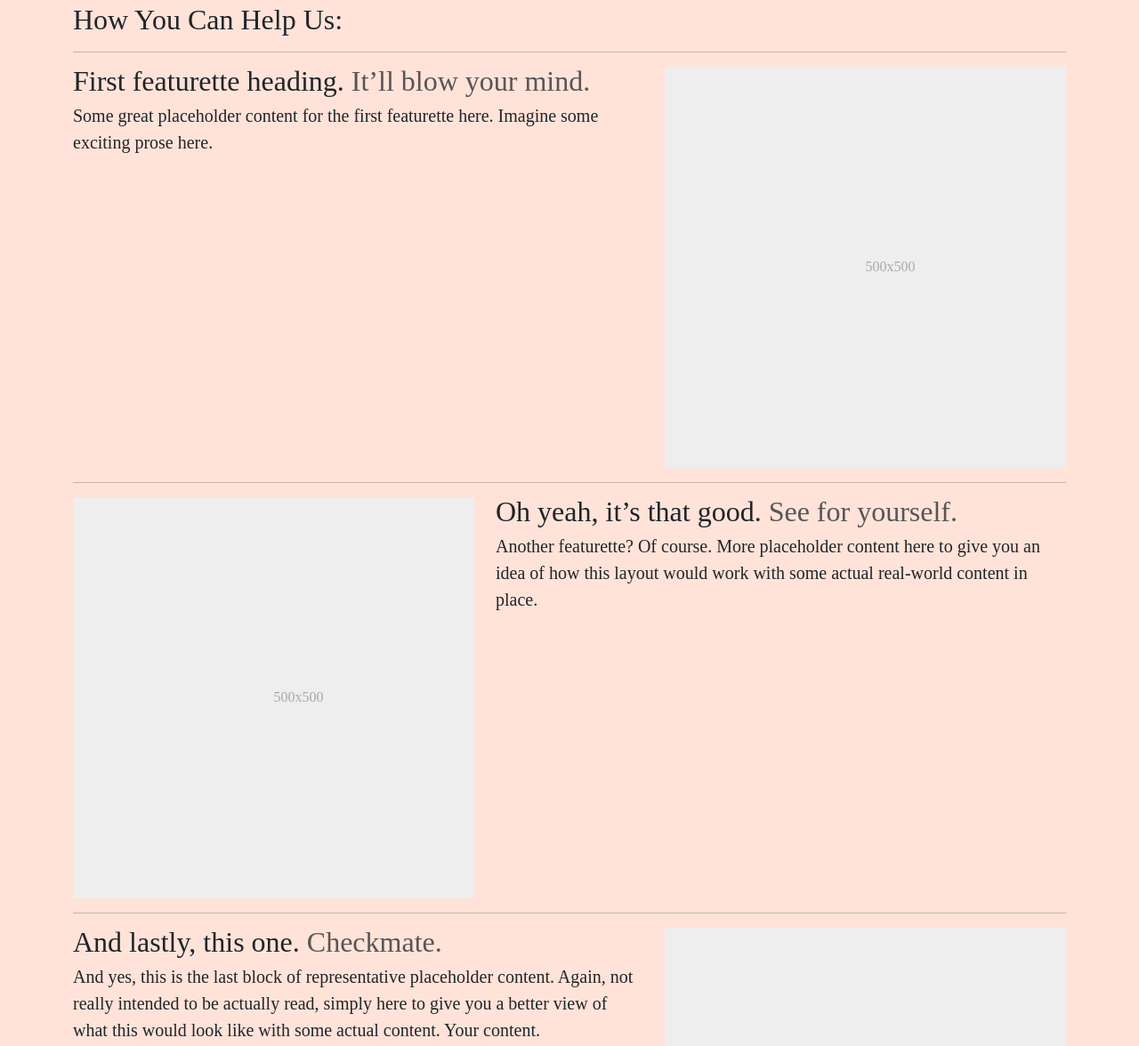
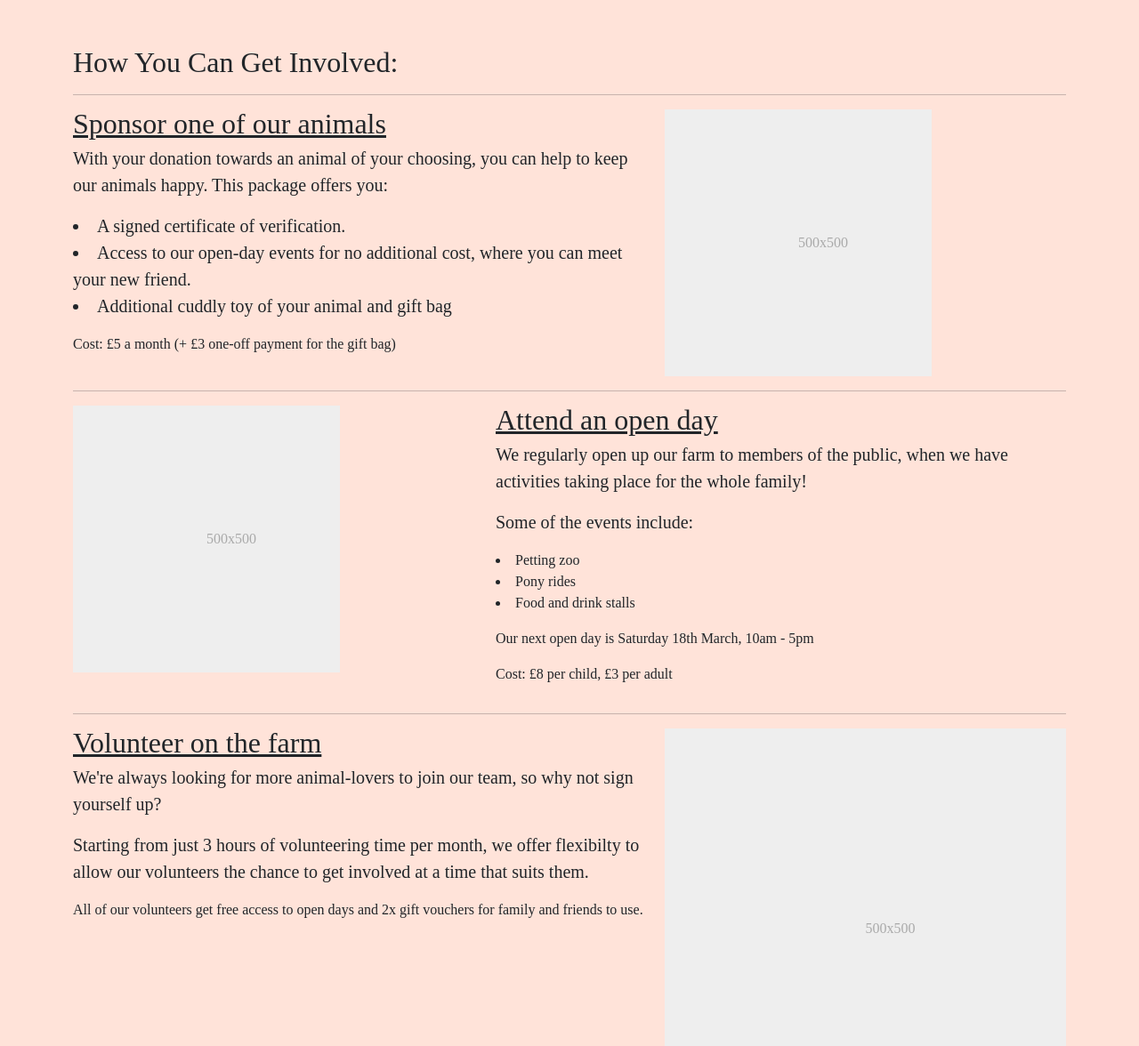
Before and after one commit to AmyBarnhouse/Charity-Website, a website: page client/index.html in a window 1280 px wide. Shown: the part 2164-3340 px from the top of the page at 89% size. Drawn offline with nearby package versions, Linux system fonts and the light colour scheme.

```diff
--- a/client/client.js
+++ b/client/client.js
@@ -84,6 +84,11 @@
 //   });
 
 
+document.getElementById('about0').addEventListener('click', (event) => {
+  const box = document.createElement('p')
+  box.setAttribute('id', 'boxAbout0')
+})
+
 
 fetch("animals.json")
 .then(response => response.json())
@@ -106,4 +111,5 @@
   document.querySelector('#aniBreed7').innerText = data[7].breed
   document.querySelector('#aniName8').innerText = data[8].name
   document.querySelector('#aniBreed8').innerText = data[8].breed
+  document.querySelector('#about0').innerText = data[0].age + ('\n') + data[0].description + ('\n') + data[0].country
 })
--- a/client/index.html
+++ b/client/index.html
@@ -75,7 +75,7 @@
           <div class="carousel-caption text-end">
             <h1>Help us to transform lives.</h1>
             <!-- <p>Your generosity can help us to look after our animals.</p> -->
-            <p><a class="btn btn-lg btn-primary" href="#Gallery">Donate</a></p>
+            <p><a class="btn btn-lg btn-primary" href="#Money">Donate</a></p>
           </div>
         </div>
       </div>
@@ -108,7 +108,7 @@
       <img class="bd-placeholder-img rounded-circle" src="media/deniz.png" width="140" height="140" role="img" preserveAspectRatio="xMidYMid slice" focusable="false"><title>Placeholder</title><rect width="100%" height="100%" fill="#777"></rect><text x="50%" y="50%" fill="#777" dy=".3em"></text></svg>
       <h2 class="fw-normal heading" id="aniName0"></h2>
       <p id="aniBreed0">Some representative placeholder content for the three columns of text below the carousel. This is the first column.</p>
-      <p><a class="btn btn-secondary"" href="#">View details »</a></p>
+      <p><a class="btn btn-secondary" id="about0">View details »</a></p>
     </div><!-- /.col-lg-4 -->
     <div class="col-lg-4">
       <img class="bd-placeholder-img rounded-circle" src="media/izzy.png" width="140" height="140" role="img" preserveAspectRatio="xMidYMid slice" focusable="false"><title>Placeholder</title><rect width="100%" height="100%" fill="#777"></rect><text x="50%" y="50%" fill="#777" dy=".3em"></text></svg>
@@ -120,7 +120,7 @@
       <img class="bd-placeholder-img rounded-circle" src="media/amy.png" width="140" height="140" role="img" preserveAspectRatio="xMidYMid slice" focusable="false"><title>Placeholder</title><rect width="100%" height="100%" fill="#777"></rect><text x="50%" y="50%" fill="#777" dy=".3em"></text></svg>
       <h2 class="fw-normal" id="aniName2">Heading</h2>
       <p id="aniBreed2">And lastly this, the third column of representative placeholder content.</p>
-      <p><a class="btn btn-secondary" href="#">View details »</a></p>
+      <p><a class="btn btn-secondary">View details »</a></p>
     </div><!-- /.col-lg-4 -->
     <div class="col-lg-4">
       <img class="bd-placeholder-img rounded-circle" src="media/sarah.png" width="140" height="140" role="img" preserveAspectRatio="xMidYMid slice" focusable="false"><title>Placeholder</title><rect width="100%" height="100%" fill="#777"></rect><text x="50%" y="50%" fill="#777" dy=".3em"></text></svg>
@@ -165,16 +165,23 @@
   <div class="b-example-divider mb-5"></div>
   <div class="b-example-divider mb-5"></div>
   <div mt-3>
-    <h2>How You Can Help Us:</h2>
+    <h2>How You Can Get Involved:</h2>
     <hr class="featurette-divider">
 
       <div class="row featurette">
         <div class="col-md-7">
-          <h2 class="featurette-heading fw-normal lh-1">First featurette heading. <span class="text-muted">It’ll blow your mind.</span></h2>
-          <p class="lead">Some great placeholder content for the first featurette here. Imagine some exciting prose here.</p>
+          <h2 class="featurette-heading fw-normal lh-1"><u>Sponsor one of our animals</u></h2>
+          <p class="lead">With your donation towards an animal of your choosing, you can help to keep our animals happy.
+            This package offers you:
+          </p>
+          <li class="lead">A signed certificate of verification.</li>
+          <li class="lead">Access to our open-day events for no additional cost, where you can meet your new friend.</li>
+          <li class="lead">Additional cuddly toy of your animal and gift bag</li>
+          <p></p>
+          <p>Cost: £5 a month (+ £3 one-off payment for the gift bag)</p>
         </div>
         <div class="col-md-5">
-          <svg class="bd-placeholder-img bd-placeholder-img-lg featurette-image img-fluid mx-auto" width="500" height="500" xmlns="http://www.w3.org/2000/svg" role="img" aria-label="Placeholder: 500x500" preserveAspectRatio="xMidYMid slice" focusable="false"><title>Placeholder</title><rect width="100%" height="100%" fill="#eee"></rect><text x="50%" y="50%" fill="#aaa" dy=".3em">500x500</text></svg>
+          <svg class="bd-placeholder-img bd-placeholder-img-lg featurette-image img-fluid mx-auto" width="300" height="300" xmlns="http://www.w3.org/2000/svg" role="img" aria-label="Placeholder: 500x500" preserveAspectRatio="xMidYMid slice" focusable="false"><title>Placeholder</title><rect width="100%" height="100%" fill="#eee"></rect><text x="50%" y="50%" fill="#aaa" dy=".3em">500x500</text></svg>
         </div>
       </div>
 
@@ -182,20 +189,32 @@
 
       <div class="row featurette">
         <div class="col-md-7 order-md-2">
-          <h2 class="featurette-heading fw-normal lh-1">Oh yeah, it’s that good. <span class="text-muted">See for yourself.</span></h2>
-          <p class="lead">Another featurette? Of course. More placeholder content here to give you an idea of how this layout would work with some actual real-world content in place.</p>
+          <h2 class="featurette-heading fw-normal lh-1"><u>Attend an open day</u></h2>
+          <p class="lead">We regularly open up our farm to members of the public, when we have activities taking place for the whole family!</p>
+          <p class="lead"> Some of the events include:</p>
+          <li>Petting zoo</li>
+          <li>Pony rides</li>
+          <li>Food and drink stalls</li>
+          <p></p>
+          <p>Our next open day is Saturday 18th March, 10am - 5pm</p>
+          <p></p>
+          <p>Cost: £8 per child, £3 per adult</p>
         </div>
         <div class="col-md-5 order-md-1">
-          <svg class="bd-placeholder-img bd-placeholder-img-lg featurette-image img-fluid mx-auto" width="500" height="500" xmlns="http://www.w3.org/2000/svg" role="img" aria-label="Placeholder: 500x500" preserveAspectRatio="xMidYMid slice" focusable="false"><title>Placeholder</title><rect width="100%" height="100%" fill="#eee"></rect><text x="50%" y="50%" fill="#aaa" dy=".3em">500x500</text></svg>
+          <svg class="bd-placeholder-img bd-placeholder-img-lg featurette-image img-fluid mx-auto" width="300" height="300" xmlns="http://www.w3.org/2000/svg" role="img" aria-label="Placeholder: 500x500" preserveAspectRatio="xMidYMid slice" focusable="false"><title>Placeholder</title><rect width="100%" height="100%" fill="#eee"></rect><text x="50%" y="50%" fill="#aaa" dy=".3em">500x500</text></svg>
         </div>
       </div>
 
-      <hr class="featurette-divider">
+      <hr class="featurette-divider" id="Money">
 
       <div class="row featurette">
         <div class="col-md-7">
-          <h2 class="featurette-heading fw-normal lh-1">And lastly, this one. <span class="text-muted">Checkmate.</span></h2>
-          <p class="lead">And yes, this is the last block of representative placeholder content. Again, not really intended to be actually read, simply here to give you a better view of what this would look like with some actual content. Your content.</p>
+          <h2 class="featurette-heading fw-normal lh-1"><u>Volunteer on the farm</u></h2>
+          <p class="lead">We're always looking for more animal-lovers to join our team, so why not sign yourself up?</p>
+          <p></p>
+          <p class="lead">Starting from just 3 hours of volunteering time per month, we offer flexibilty to allow our volunteers the chance to get involved at a time that suits them.</p>
+          <p></p>
+          <p>All of our volunteers get free access to open days and 2x gift vouchers for family and friends to use.</p>
         </div>
         <div class="col-md-5">
           <svg class="bd-placeholder-img bd-placeholder-img-lg featurette-image img-fluid mx-auto" width="500" height="500" xmlns="http://www.w3.org/2000/svg" role="img" aria-label="Placeholder: 500x500" preserveAspectRatio="xMidYMid slice" focusable="false"><title>Placeholder</title><rect width="100%" height="100%" fill="#eee"></rect><text x="50%" y="50%" fill="#aaa" dy=".3em">500x500</text></svg>
@@ -215,30 +234,6 @@
         <input type="text" aria-label="First name" class="form-control" id="first-name" required>
         <input type="text" aria-label="Last name" class="form-control" id="last-name" required>
       </div>
-
-      <!-- <div id="dataFile">
-        <script type="text/javascript">
-          fetch('animals.json')
-          .then(function (response) {
-              return response.json();
-          })
-          .then(function (data) {
-              appendData(data);
-          })
-          .catch(function (err) {
-              console.log('error: ' + err);
-          });
-
-          function appendData(data) {
-              let mainContainer = document.getElementById("dataFile");
-              for (let i = 0; i < data.length; i++) {
-                  let div = document.createElement("div");
-                  div.innerHTML = 'Name: ' + data[i].firstName + ' ' + data[i].lastName;
-                  mainContainer.appendChild(div);
-              }
-          }
-        </script>
-      </div> -->
 
       <div class="mb-3">
         <label for="sourceInfo" class="form-label">Which animal would you like to sponsor?</label>
--- a/server.js
+++ b/server.js
@@ -30,6 +30,7 @@
 
 app.use(bodyParser.urlencoded({ extended: false }));
 
+// a new animal is added to the json file of all the animals, visible on 'http://127.0.0.1:8090/animal'
 app.post('/new', (req, resp) => {
   console.log('Got request');
   console.log(req.body);
@@ -57,8 +58,8 @@
     country: country
   }
   string = reply.stringify
-  resp.send(string);
-
+  resp.send(reply.stringify);
+  console.log(reply)
   newAnimal.push();
 
   console.log(json)
```
Also changed, not shown: client/admin.html (+5 -0 lines), .eslintrc.js.
